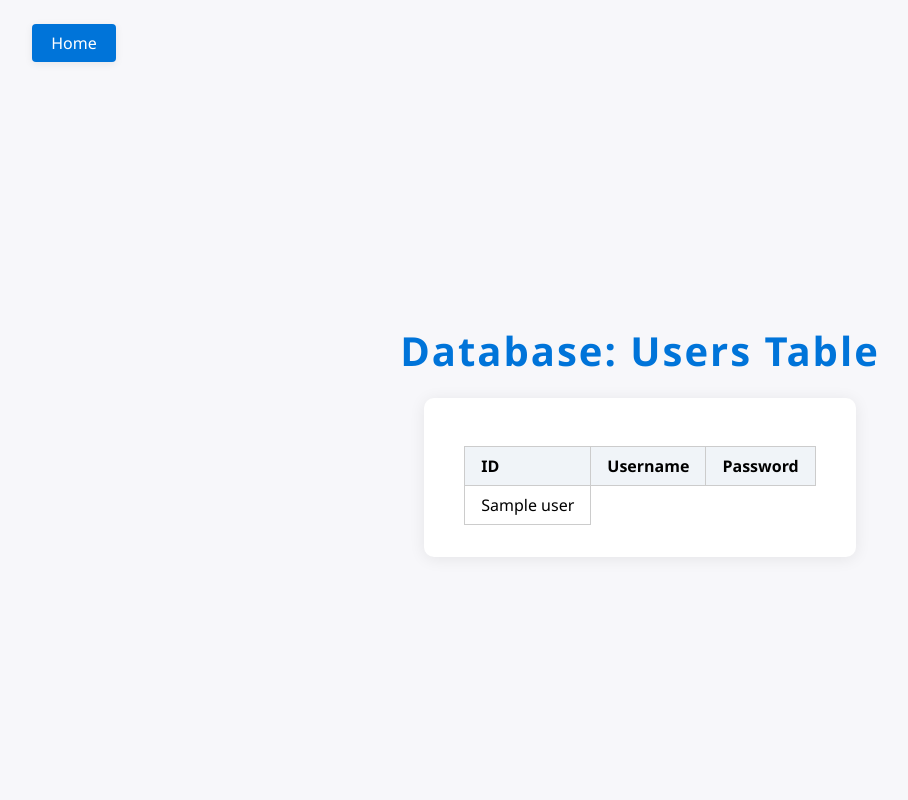
After one commit to gavvahar/Monopoly-Deal, a Flask app: page /database in a window 1280 px wide. The commit adds this page. Shown: the whole page, without its empty margins (0-908 px from the left). Run offline with Flask 3, Linux system fonts and the light colour scheme; a database or web service that is not in the repository returns one stand-in record (values such as "Sample title"); some libraries are stand-ins or nearby versions.

Commit message:
Enhance user authentication and admin features, add database integration, and improve UI styling

```diff
--- a/app.py
+++ b/app.py
@@ -1,5 +1,10 @@
 from flask import Flask, render_template, request, redirect, url_for, session
 from game import MonopolyGame
+import os
+import psycopg2
+from dotenv import load_dotenv
+
+load_dotenv()  # Load environment variables from .env
 
 app = Flask(__name__)
 app.secret_key = "replace_this_with_a_random_secret"
@@ -7,15 +12,25 @@ game = MonopolyGame()
 users = set()
 
 
+@app.route("/", methods=["GET", "POST"])
+def home():
+    return login()
+
+
 @app.route("/login", methods=["GET", "POST"])
 def login():
     if request.method == "POST":
         username = request.form.get("username")
-        if username:
+        password = request.form.get("password")
+        # Use the same credentials as the db container
+        db_user = os.getenv("POSTGRES_USER", "nihar")
+        db_pass = os.getenv("POSTGRES_PASSWORD")
+        if username == db_user and password == db_pass:
             session["username"] = username
-            # Start game with this user as the only player
             game.start_game([username])
             return redirect(url_for("play"))
+        else:
+            return render_template("login.html", error="Invalid username or password.")
     return render_template("login.html")
 
 
@@ -50,16 +65,76 @@ def play():
 @app.route("/admin", methods=["GET", "POST"])
 def admin():
     message = ""
+    # Connect to DB to fetch users
+    conn = psycopg2.connect(
+        dbname="monopoly",
+        user="nihar",
+        password=os.getenv("POSTGRES_PASSWORD"),
+        host="db",
+        port=5432,
+    )
+    cur = conn.cursor()
+    cur.execute("SELECT username FROM users;")
+    db_users = set(row[0] for row in cur.fetchall())
     if request.method == "POST":
         new_user = request.form.get("new_username")
+        new_password = request.form.get("new_password")
         if new_user:
-            if new_user in users:
+            if new_user in db_users:
                 message = "User already exists."
             else:
-                users.add(new_user)
+                cur.execute(
+                    "INSERT INTO users (username, password) VALUES (%s, %s);",
+                    (new_user, new_password or ""),
+                )
+                conn.commit()
                 message = f"User '{new_user}' created."
-    return render_template("admin.html", users=users, message=message)
+                db_users.add(new_user)
+    cur.close()
+    conn.close()
+    return render_template("admin.html", users=db_users, message=message)
+
+
+@app.route("/database")
+def database():
+    conn = psycopg2.connect(
+        dbname="monopoly",
+        user="nihar",
+        password=os.getenv("POSTGRES_PASSWORD"),
+        host="db",
+        port=5432,
+    )
+    cur = conn.cursor()
+    cur.execute("SELECT * FROM users;")
+    users_data = cur.fetchall()
+    cur.close()
+    conn.close()
+    return render_template("database.html", users_data=users_data)
+
+
+def init_db():
+    conn = psycopg2.connect(
+        dbname="monopoly",
+        user="nihar",
+        password=os.getenv("POSTGRES_PASSWORD"),
+        host="db",
+        port=5432,
+    )
+    cur = conn.cursor()
+    cur.execute(
+        """
+        CREATE TABLE IF NOT EXISTS users (
+            id SERIAL PRIMARY KEY,
+            username VARCHAR(255) UNIQUE NOT NULL,
+            password VARCHAR(255)
+        );
+    """
+    )
+    conn.commit()
+    cur.close()
+    conn.close()
 
 
 if __name__ == "__main__":
+    init_db()
     app.run(debug=True)
--- a/requirements.txt
+++ b/requirements.txt
@@ -1 +1,3 @@
 flask
+psycopg2-binary
+python-dotenv
--- a/static/style.css
+++ b/static/style.css
@@ -34,6 +34,13 @@ input[type="text"] {
   border-radius: 4px;
 }
 
+form input,
+form button {
+  display: block;
+  width: 100%;
+  margin-bottom: 1em;
+}
+
 button {
   background: #0074d9;
   color: #fff;
@@ -42,7 +49,7 @@ button {
   border-radius: 4px;
   cursor: pointer;
   font-size: 1em;
-  margin-right: 0.5em;
+  margin-right: 0;
   transition: background 0.2s;
 }
 
@@ -102,3 +109,62 @@ p {
   margin-bottom: 1em;
   color: #2d2d2d;
 }
+
+.admin-btn {
+  position: absolute;
+  top: 24px;
+  right: 32px;
+  background: #ff4136;
+  color: #fff;
+  border: none;
+  padding: 0.5em 1.2em;
+  border-radius: 4px;
+  text-decoration: none;
+  font-size: 1em;
+  font-weight: 500;
+  box-shadow: 0 2px 8px rgba(0,0,0,0.07);
+  transition: background 0.2s;
+  z-index: 100;
+}
+
+.admin-btn:hover {
+  background: #c12b1e;
+}
+
+.home-btn {
+  position: absolute;
+  top: 24px;
+  left: 32px;
+  background: #0074d9;
+  color: #fff;
+  border: none;
+  padding: 0.5em 1.2em;
+  border-radius: 4px;
+  text-decoration: none;
+  font-size: 1em;
+  font-weight: 500;
+  box-shadow: 0 2px 8px rgba(0,0,0,0.07);
+  transition: background 0.2s;
+  z-index: 100;
+}
+
+.home-btn:hover {
+  background: #005fa3;
+}
+
+table {
+  width: 100%;
+  border-collapse: collapse;
+  margin-top: 1em;
+}
+
+th, td {
+  border: 1px solid #ccc;
+  padding: 0.5em 1em;
+  text-align: left;
+}
+
+th {
+  background: #f0f4f8;
+  font-weight: 600;
+}
--- a/templates/admin.html
+++ b/templates/admin.html
@@ -8,6 +8,7 @@
     />
   </head>
   <body>
+    <a href="{{ url_for('home') }}" class="home-btn">Home</a>
     <div class="center-container">
       <h1 class="game-title">Monopoly Deal Admin</h1>
       <div class="login-box">
@@ -15,7 +16,9 @@
         <form method="post">
           <label for="new_username">Username:</label>
           <input type="text" id="new_username" name="new_username" required />
-          <button type="submit">Create User</button>
+          <label for="new_password">Password:</label>
+          <input type="password" id="new_password" name="new_password" />
+          <button type="submit">Add User</button>
         </form>
         <p>{{ message }}</p>
         <h3>Existing Users:</h3>
--- /dev/null
+++ b/templates/database.html
@@ -0,0 +1,37 @@
+<!DOCTYPE html>
+<html>
+  <head>
+    <title>Database View</title>
+    <link
+      rel="stylesheet"
+      href="{{ url_for('static', filename='style.css') }}"
+    />
+  </head>
+  <body>
+    <a href="{{ url_for('home') }}" class="home-btn">Home</a>
+    <div class="center-container">
+      <h1 class="game-title">Database: Users Table</h1>
+      <div class="login-box">
+        <table>
+          <thead>
+            <tr>
+              <th>ID</th>
+              <th>Username</th>
+              <th>Password</th>
+              <!-- Add more columns as needed -->
+            </tr>
+          </thead>
+          <tbody>
+            {% for row in users_data %}
+            <tr>
+              {% for col in row %}
+              <td>{{ col }}</td>
+              {% endfor %}
+            </tr>
+            {% endfor %}
+          </tbody>
+        </table>
+      </div>
+    </div>
+  </body>
+</html>
--- a/templates/home.html
+++ b/templates/home.html
@@ -8,9 +8,9 @@
     />
   </head>
   <body>
-    <h1>Monopoly Deal</h1>
-    <form action="/start" method="post">
-      <label>Player Names (comma separated):</label>
+    {# This page is now unused. The login page is the home page. #}
+  </body>
+</html>
       <input type="text" name="players" />
       <button type="submit">Start Game</button>
     </form>
--- a/templates/login.html
+++ b/templates/login.html
@@ -9,13 +9,19 @@
     />
   </head>
   <body>
+    <a href="{{ url_for('admin') }}" class="admin-btn">Admin</a>
     <div class="center-container">
       <h1 class="game-title">Monopoly Deal</h1>
       <div class="login-box">
         <h2>Login</h2>
+        {% if error %}
+        <div style="color: red">{{ error }}</div>
+        {% endif %}
         <form method="post">
           <label for="username">Username:</label>
           <input type="text" id="username" name="username" required />
+          <label for="password">Password:</label>
+          <input type="password" id="password" name="password" required />
           <button type="submit">Login</button>
         </form>
       </div>
```
Also changed, not shown: docker-compose.yml (+27 -0 lines), 2 other files.
